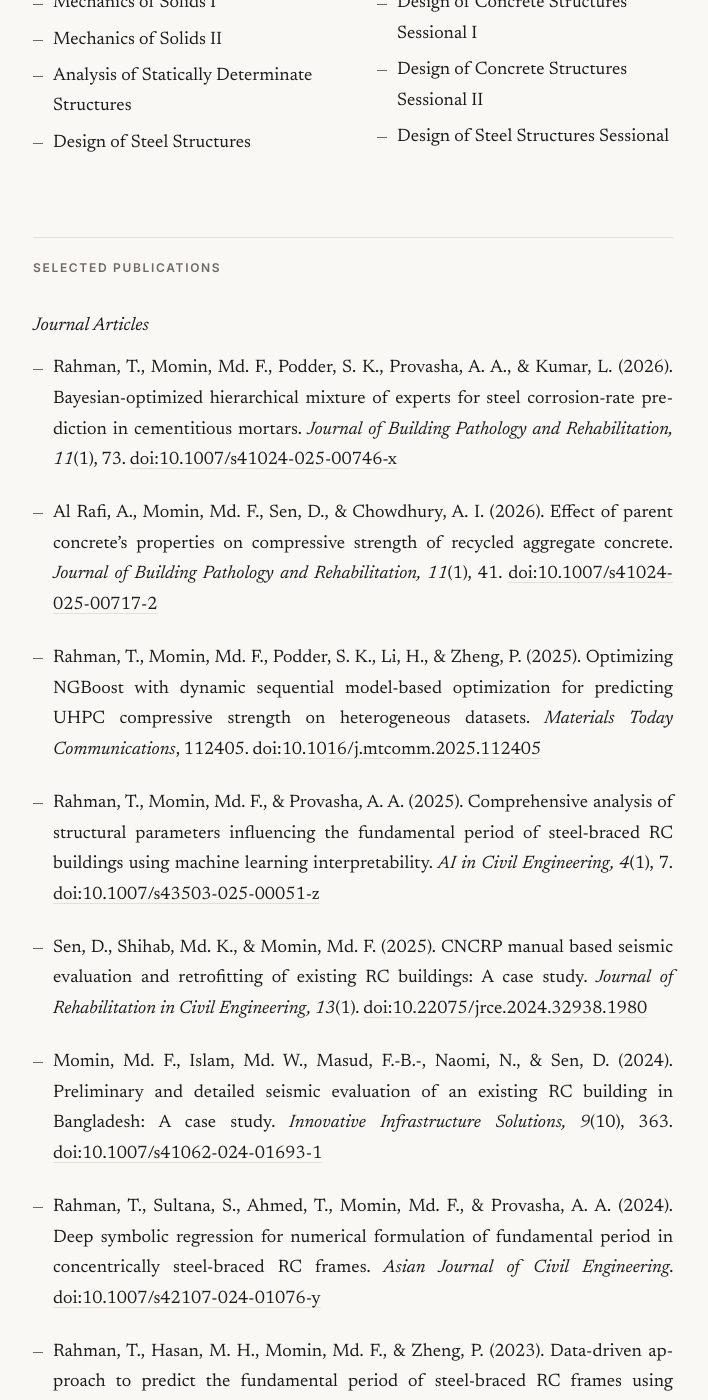
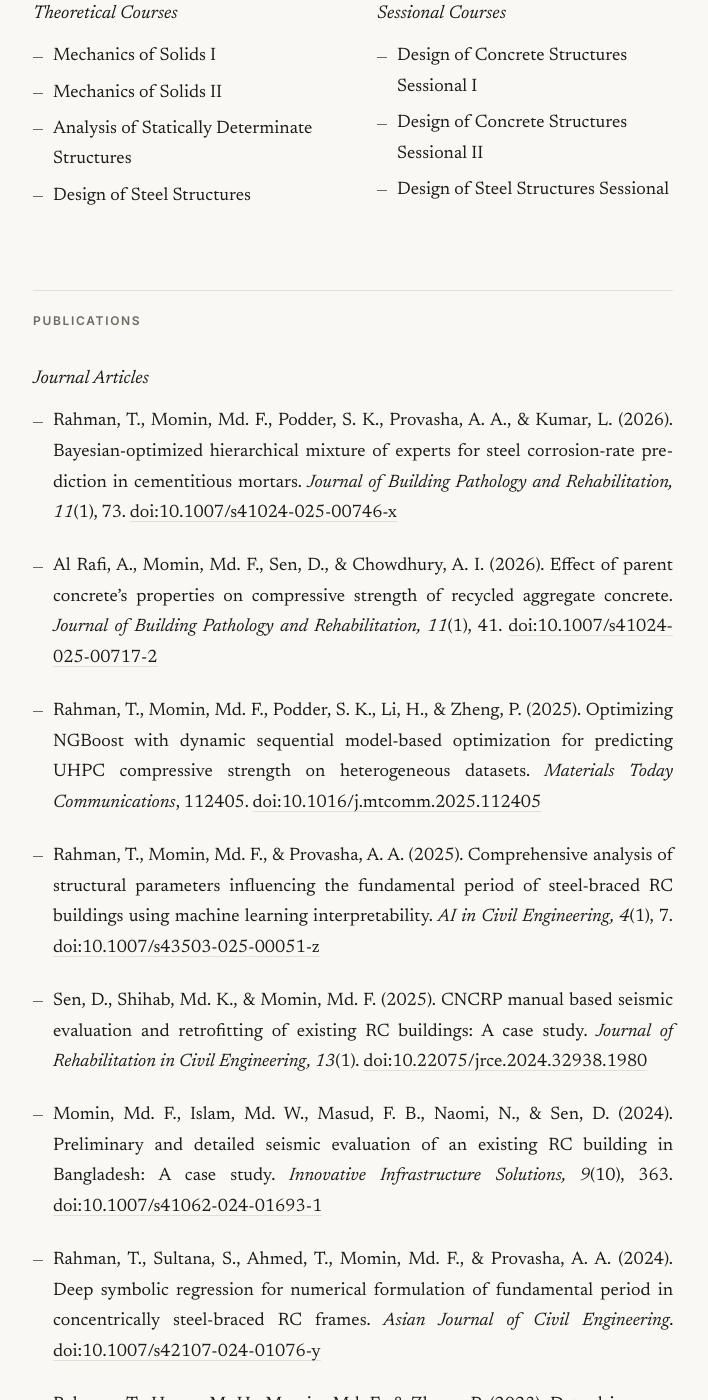
Before and after one commit to farhad-momin/farhad-momin.github.io, a Jekyll site: the page built from _pages/cv.md, in a window 1280 px wide and 1400 px high, scrolled down 2106 px. Shown: the whole window, without its empty margins (287-995 px from the left). Built offline with Jekyll 4.4.1, drawn with Linux system fonts in a browser that asks for light colours.

```diff
--- a/_pages/cv.md
+++ b/_pages/cv.md
@@ -78,7 +82,7 @@ April 2017 – January 2022
 
 </div>
 
-## Selected Publications
+## Publications
 
 ### Journal Articles
 
@@ -92,7 +96,7 @@ April 2017 – January 2022
 
 * Sen, D., Shihab, Md. K., & Momin, Md. F. (2025). CNCRP manual based seismic evaluation and retrofitting of existing RC buildings: A case study. *Journal of Rehabilitation in Civil Engineering, 13*(1). [doi:10.22075/jrce.2024.32938.1980](https://doi.org/10.22075/jrce.2024.32938.1980)
 
-* Momin, Md. F., Islam, Md. W., Masud, F.-B.-, Naomi, N., & Sen, D. (2024). Preliminary and detailed seismic evaluation of an existing RC building in Bangladesh: A case study. *Innovative Infrastructure Solutions, 9*(10), 363. [doi:10.1007/s41062-024-01693-1](https://doi.org/10.1007/s41062-024-01693-1)
+* Momin, Md. F., Islam, Md. W., Masud, F. B., Naomi, N., & Sen, D. (2024). Preliminary and detailed seismic evaluation of an existing RC building in Bangladesh: A case study. *Innovative Infrastructure Solutions, 9*(10), 363. [doi:10.1007/s41062-024-01693-1](https://doi.org/10.1007/s41062-024-01693-1)
 
 * Rahman, T., Sultana, S., Ahmed, T., Momin, Md. F., & Provasha, A. A. (2024). Deep symbolic regression for numerical formulation of fundamental period in concentrically steel-braced RC frames. *Asian Journal of Civil Engineering*. [doi:10.1007/s42107-024-01076-y](https://doi.org/10.1007/s42107-024-01076-y)
 
```
Also changed, not shown: other parts of _pages/cv.md (+4 -0 lines).
